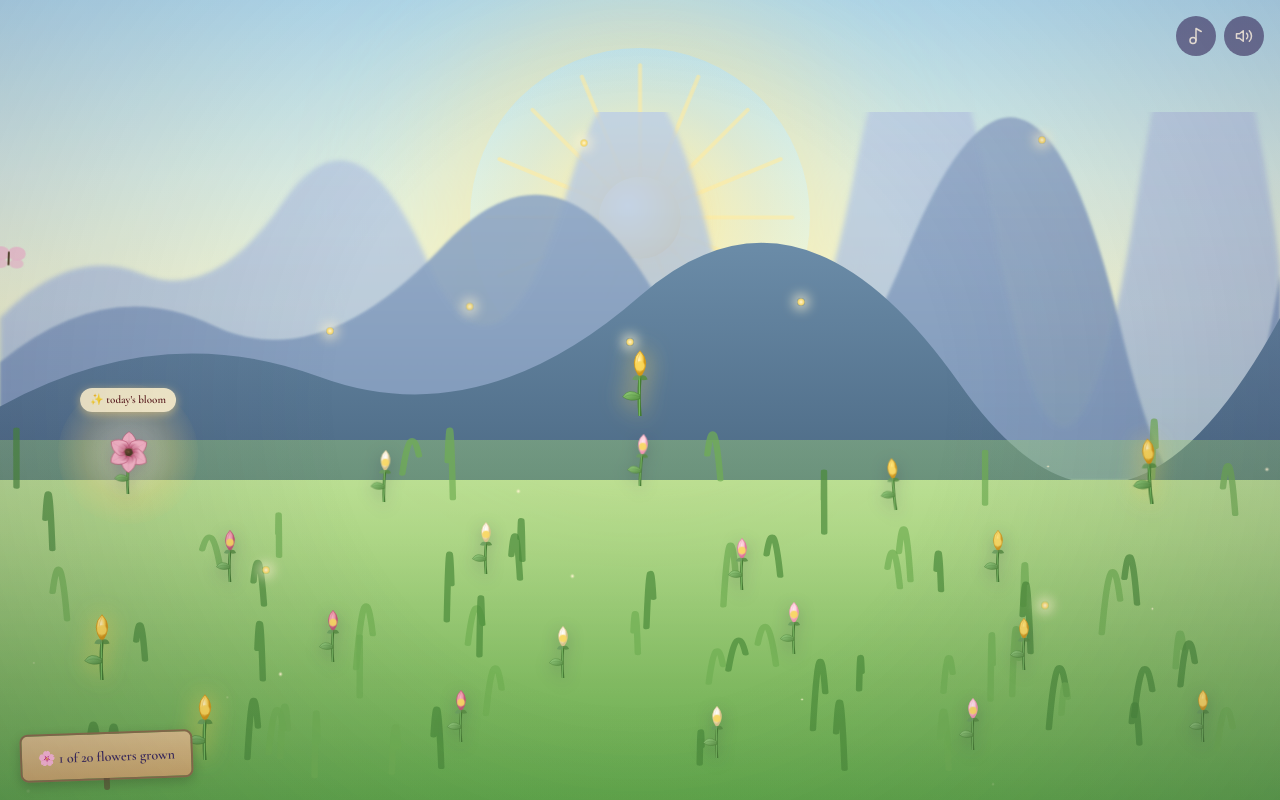
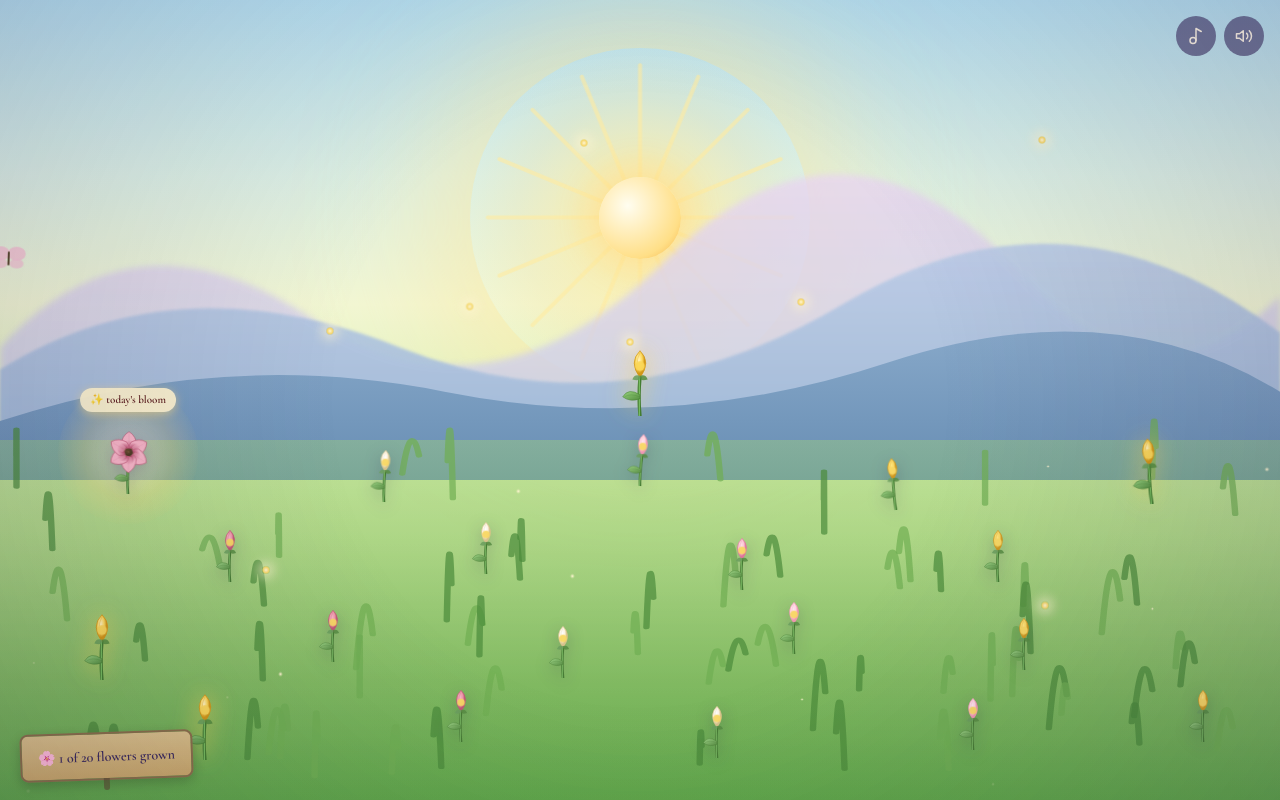
Before and after one commit to simplyveronica20-wq/Garden_for_you, a React (Vite) app: page / in a window 1280 px wide. Both pictures are taken after a click on the button "Enter the Garden". Built offline with nearby package versions, Linux system fonts and the light colour scheme; a web font is replaced by a local one.

Commit message:
Fix glitchy mountain bezier curves, update mountain colors to magical fairy tale hues, slim down bird silhouette

```diff
--- a/src/garden/Garden.tsx
+++ b/src/garden/Garden.tsx
@@ -369,7 +369,7 @@ function Bird({ delay, top, scale = 1 }: { delay: number; top: string; scale?: n
     >
       <svg width="40" height="20" viewBox="0 0 40 20" style={{ animation: 'wing-flap 1.5s ease-in-out infinite' }}>
         <path
-          d="M 0 10 Q 10 0 20 10 Q 30 0 40 10 Q 30 15 20 12 Q 10 15 0 10 Z"
+          d="M 2 12 Q 10 2 20 10 Q 30 2 38 12 Q 30 14 20 11 Q 10 14 2 12 Z"
           fill="#3a2a5c"
           opacity="0.6"
         />
@@ -397,28 +397,28 @@ function Mountains() {
     >
       <defs>
         <linearGradient id="mtn-back" x1="0" y1="0" x2="0" y2="1">
-          <stop offset="0%" stopColor="#c5d5ea" />
-          <stop offset="100%" stopColor="#a3b8d6" />
+          <stop offset="0%" stopColor="#e8d5f0" />
+          <stop offset="100%" stopColor="#c1cbe6" />
         </linearGradient>
         <linearGradient id="mtn-mid" x1="0" y1="0" x2="0" y2="1">
-          <stop offset="0%" stopColor="#96adca" />
-          <stop offset="100%" stopColor="#7590b4" />
+          <stop offset="0%" stopColor="#bacbe6" />
+          <stop offset="100%" stopColor="#98b4d4" />
         </linearGradient>
         <linearGradient id="mtn-front" x1="0" y1="0" x2="0" y2="1">
-          <stop offset="0%" stopColor="#6b8ca8" />
-          <stop offset="100%" stopColor="#4c6a85" />
+          <stop offset="0%" stopColor="#87a8c9" />
+          <stop offset="100%" stopColor="#678db3" />
         </linearGradient>
         <filter id="blur-distant" x="-20%" y="-20%" width="140%" height="140%">
-          <feGaussianBlur stdDeviation="3" />
+          <feGaussianBlur stdDeviation="4" />
         </filter>
         <filter id="blur-mid" x="-20%" y="-20%" width="140%" height="140%">
-          <feGaussianBlur stdDeviation="1.5" />
+          <feGaussianBlur stdDeviation="2" />
         </filter>
       </defs>
 
       {/* back range, distant hazy mountains with smooth peaks */}
       <path
-        d="M0 280 Q 80 180 160 220 T 320 120 T 480 200 T 640 100 T 800 180 T 960 90 T 1120 160 T 1280 110 T 1440 210 V 500 H 0 Z"
+        d="M 0 320 Q 150 120 350 280 Q 550 440 750 200 Q 950 -40 1150 220 Q 1300 420 1440 250 V 500 H 0 Z"
         fill="url(#mtn-back)"
         opacity="0.8"
         filter="url(#blur-distant)"
@@ -426,7 +426,7 @@ function Mountains() {
 
       {/* mid range, rolling hills and lower mountains */}
       <path
-        d="M0 340 Q 120 220 240 290 T 500 180 T 760 300 T 1020 190 T 1260 290 T 1440 220 V 500 H 0 Z"
+        d="M 0 350 Q 200 200 450 320 Q 700 440 950 260 Q 1200 80 1440 300 V 500 H 0 Z"
         fill="url(#mtn-mid)"
         opacity="0.9"
         filter="url(#blur-mid)"
@@ -434,7 +434,7 @@ function Mountains() {
 
       {/* front range, rolling foreground hills */}
       <path
-        d="M0 400 Q 180 280 360 360 T 720 250 T 1080 370 T 1440 280 V 500 H 0 Z"
+        d="M 0 420 Q 250 320 500 380 Q 750 440 1000 340 Q 1250 240 1440 380 V 500 H 0 Z"
         fill="url(#mtn-front)"
       />
     </svg>
```
